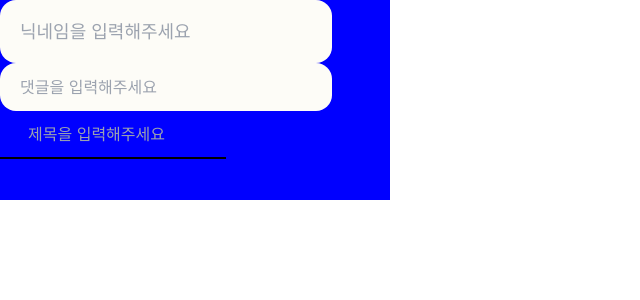
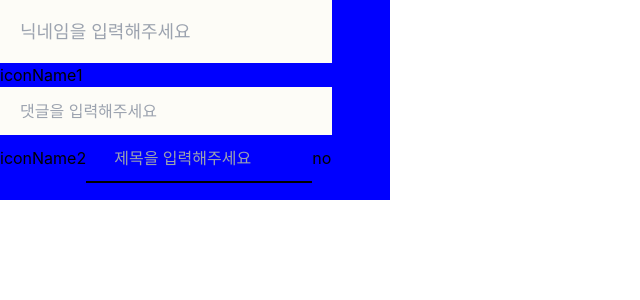
Before and after one commit to mato268/new_SNS, a React (Create React App) app in the folder newsns/: page / in a window 1280 px wide. Shown: the top 300 px of the page, without its empty margins (0-640 px from the left). Built offline with nearby package versions, Linux system fonts and the light colour scheme.

Commit message:
feat : 오류 해결

```diff
--- a/newsns/src/App.tsx
+++ b/newsns/src/App.tsx
@@ -7,30 +7,27 @@ function App() {
       <div style={{ backgroundColor: "blue", width: "390px", height: "200px" }}>
         <Input
           type="text"
-          size="large"
+          sizes="large"
           color="white"
-          rounded="yes"
           rightNode="iconName1"
-          location="short"
           placeholder="닉네임을 입력해주세요"
+          variant="default"
         ></Input>
         <Input
           type="text"
-          size="medium"
+          sizes="medium"
           color="white"
-          rounded="yes"
           rightNode="iconName2"
-          location="long"
           placeholder="댓글을 입력해주세요"
+          variant="default"
         ></Input>
         <Input
           type="text"
-          size="small"
+          sizes="small"
           color="transparent"
-          rounded="no"
           rightNode="no"
-          location="no"
           placeholder="제목을 입력해주세요"
+          variant="default"
         ></Input>
       </div>
     </main>
--- a/newsns/src/component/Input.tsx
+++ b/newsns/src/component/Input.tsx
@@ -1,18 +1,16 @@
 import { cva } from "class-variance-authority";
+import { InputHTMLAttributes, ReactNode } from "react";
 
-interface InputProps {
-  type: string;
-  size: "small" | "medium" | "large";
+interface InputProps extends InputHTMLAttributes<HTMLInputElement> {
+  sizes: "small" | "medium" | "large";
   color: "white" | "transparent";
-  placeholder: string;
-  rounded: "yes" | "no";
-  rightNode: string;
-  location: "short" | "long" | "no";
+  variant: "default" | "outline";
+  rightNode: ReactNode;
 }
 
 const inputForm = cva("", {
   variants: {
-    size: {
+    sizes: {
       large: "text-lg w-inputLarge h-inputLarge",
       medium: "text-md w-inputMedium h-inputmedium",
       small: "text-md w-inputSamll h-inputmedium",
@@ -25,22 +23,25 @@ const inputForm = cva("", {
       yes: "rounded-2xl",
       no: "",
     },
+    variant: {
+      default: "",
+      outline: "",
+    },
   },
 });
 
 export const Input = ({
-  size,
+  sizes,
   color,
-  type,
-  placeholder,
-  rounded,
   rightNode,
+  variant,
+  ...rest
 }: InputProps) => {
-  const inputClass = inputForm({ size, color, rounded });
+  const inputClass = inputForm({ sizes, color, variant });
   return (
     <>
-      <input type={type} className={inputClass} placeholder={placeholder} />
-      <i className={rightNode}></i>
+      <input className={inputClass} {...rest} />
+      {rightNode}
     </>
   );
 };
```
